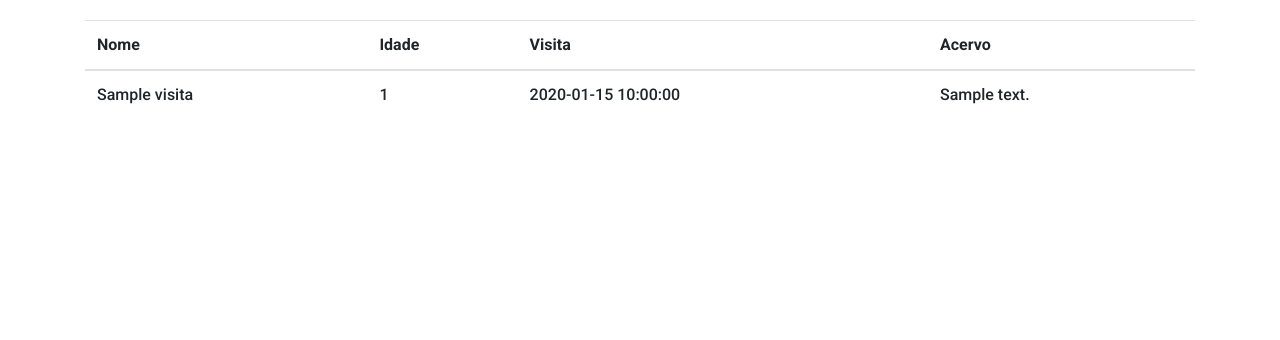
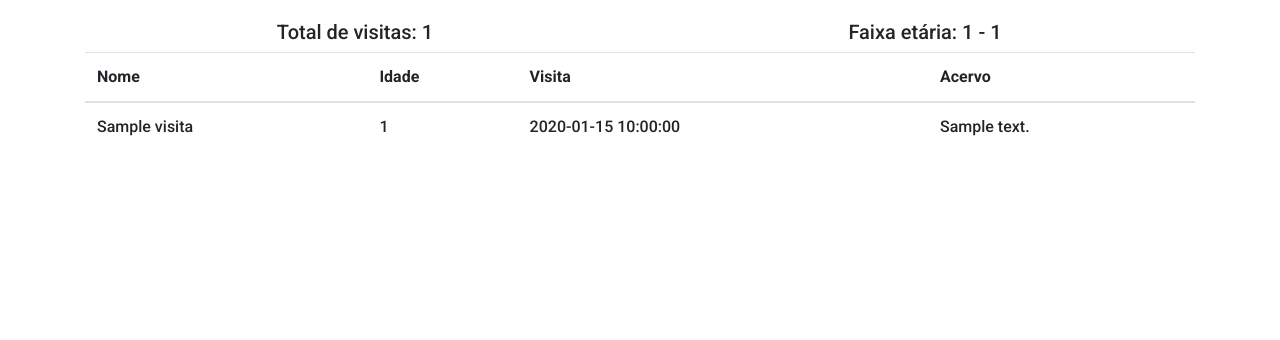
Before and after one commit to henriqueprevedello/museu, a PHP site: page /admin/visita.php in a window 1280 px wide. Shown: the part 183-523 px from the top of the page. Run offline with PHP 8.4, Linux system fonts and the light colour scheme; tables that the repository leaves empty hold one stand-in row (values such as "Sample post"); some libraries are stand-ins or nearby versions.

Commit message:
Ajustes visitas

```diff
--- a/admin/visita.php
+++ b/admin/visita.php
@@ -10,12 +10,33 @@ $dataSql = "SELECT * FROM tb_visita ORDER BY id_visita DESC";
 $qryData = $PDO->prepare($dataSql);
 $qryData->execute();
 
+function adquirirIdadeMinima($PDO)
+{
+	$queryMin = $PDO->prepare("SELECT MIN(nr_idade) FROM tb_visita");
+	$queryMin->execute();
+	echo $queryMin->fetchColumn();
+}
+
+function adquirirIdadeMaxima($PDO)
+{
+	$queryMax = $PDO->prepare("SELECT MAX(nr_idade) FROM tb_visita");
+	$queryMax->execute();
+	echo $queryMax->fetchColumn();
+}
+
+function adquirirTotalVisitas($PDO)
+{
+	$queryCount = $PDO->prepare("SELECT COUNT(*) FROM tb_visita");
+	$queryCount->execute();
+	echo $queryCount->fetchColumn();
+}
+
 function adquirirNomeAcervo($PDO, $espaco)
 {
-    $acervoSql = "SELECT tx_descricao FROM tb_acervo where id_acervo = " . $espaco['cd_acervo'];
-    $queryAcervo = $PDO->prepare($acervoSql);
-    $queryAcervo->execute();
-    echo $queryAcervo->fetchColumn();
+	$acervoSql = "SELECT tx_descricao FROM tb_acervo where id_acervo = " . $espaco['cd_acervo'];
+	$queryAcervo = $PDO->prepare($acervoSql);
+	$queryAcervo->execute();
+	echo $queryAcervo->fetchColumn();
 }
 
 include 'header.php'
@@ -34,6 +55,16 @@ include 'header.php'
 		</div>
 	</div>
 </header>
+
+<div class="row">
+
+	<div class="col-6 text-center">
+		<h5>Total de visitas: <?php echo adquirirTotalVisitas($PDO) ?></h5>
+	</div>
+	<div class="col-6 text-center">
+		<h5>Faixa etária: <?php adquirirIdadeMinima($PDO) ?> - <?php adquirirIdadeMaxima($PDO) ?></h5>
+	</div>
+</div>
 
 <table class="table table-hover">
 	<thead>
@@ -64,6 +95,8 @@ include 'header.php'
 	</tbody>
 </table>
 
+
+
 <?php
 include 'footer.php'
 ?>
--- a/index.php
+++ b/index.php
@@ -277,8 +277,11 @@ Filtros:
         </div>
 
     </div>
+    <div class="col-sm-12 text-center">
 
-    <button type="submit" class="btn btn-success">Aplicar filtros</button>
+        <button type="submit" class="btn btn-success">Aplicar filtros</button>
+
+    </div>
 
 </form>
 
```
